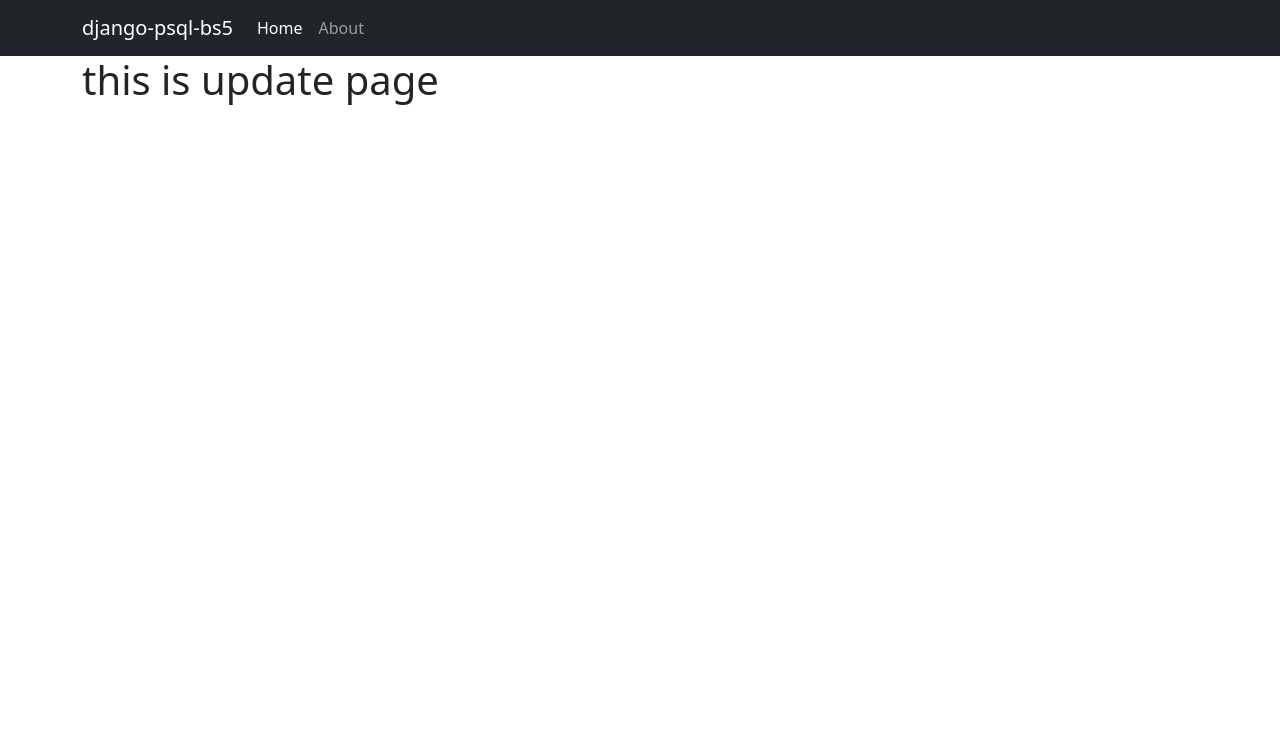
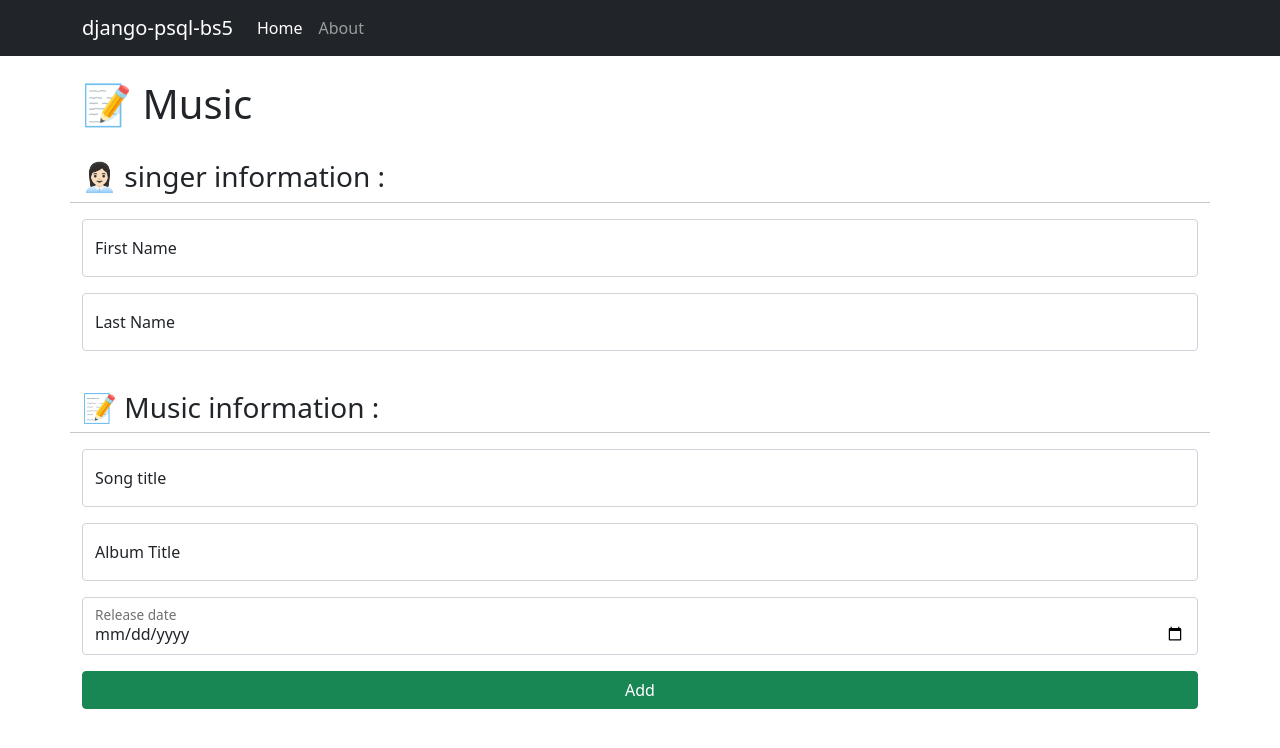
Before and after one commit to kalehub/basic-django-postgreSQL, a Django app: template crud_app/templates/crud_app/update.html in a window 1280 px wide. Shown: the top 748 px of the page. Run offline with Django 3.2, Linux system fonts and the light colour scheme; the template is opened without the code that fills it, so the values that code supplies are empty; some libraries are stand-ins or nearby versions.

```diff
--- a/crud_app/templates/crud_app/update.html
+++ b/crud_app/templates/crud_app/update.html
@@ -3,12 +3,59 @@
  - File              : update.html
  - Author            : Teguh Satya <teguhsatyadhr@gmail.com>
  - Date              : 19.03.2021
- - Last Modified Date: 19.03.2021
+ - Last Modified Date: 20.03.2021
  - Last Modified By  : Teguh Satya <teguhsatyadhr@gmail.com>
 -->
 
 {% extends 'crud_app/base.html' %}
 
+
 {% block content %}
-<h1>this is update page</h1>
+<div class="row mt-4 mb-2">
+    <div class="col-sm-12">
+        <h1>📝 Music</h1>
+    </div>
+</div>
+<form action="" method='POST'>
+    {% csrf_token %}
+    <div class="row mt-4" id='singer-info' >
+        <h3>👩🏻‍💼 singer information : </h3>
+        <hr>
+        <div class="col-sm-12">
+            <div class="form-floating mb-3">
+              <input type="text" class="form-control" name='m_fname' id="floatingInput" placeholder="singer first name ">
+              <label for="floatingInput">First Name </label>
+            </div>
+            <div class="form-floating mb-3">
+              <input type="text" class="form-control" name='m_lastname' id="floatingInput" placeholder="singer last name ">
+              <label for="floatingInput">Last Name</label>
+            </div>
+         </div>
+    </div>
+    <div class="row mt-4">
+        <h3>📝 Music information : </h3>
+        <hr>
+        <div class="col-sm-12">
+            <div class="form-floating mb-3">
+              <input type="text" class="form-control" name='s_title' id="floatingInput" placeholder="song title">
+              <label for="floatingInput">Song title </label>
+            </div>
+            <div class="form-floating mb-3">
+              <input type="text" class="form-control" name='s_album' id="floatingInput" placeholder="album title">
+              <label for="floatingInput">Album Title</label>
+            </div>
+            <div class="form-floating mb-3">
+              <input type="date" class="form-control" name='s_date' id="floatingInput" placeholder="release date">
+              <label for="floatingInput">Release date </label>
+            </div>
+         </div>
+    </div>
+            <button class="btn btn-success col-sm-12" value='submit'>Add </button>
+</form>
+
+
+
+
+
+
 {% endblock %}
--- a/crud_app/urls.py
+++ b/crud_app/urls.py
@@ -3,7 +3,7 @@
 # File              : urls.py
 # Author            : Teguh Satya <teguhsatyadhr@gmail.com>
 # Date              : 19.03.2021
-# Last Modified Date: 19.03.2021
+# Last Modified Date: 20.03.2021
 # Last Modified By  : Teguh Satya <teguhsatyadhr@gmail.com>
 
 
@@ -14,6 +14,6 @@ urlpatterns = [
         path('', views.index, name='index'),
         path('add/', views.add, name='add'),
         path('update/', views.update, name='update'),
-        path('del/', views.delete, name='delete'),
-        path('about/', views.about, name='about'),
+        path('del/<int:mid>', views.delete, name='delete'),
+        path('about/<int:ar_id>', views.about, name='about'),
 ]
--- a/music_crud_project/settings.py
+++ b/music_crud_project/settings.py
@@ -3,7 +3,7 @@
 # File              : settings.py
 # Author            : Teguh Satya <teguhsatyadhr@gmail.com>
 # Date              : 19.03.2021
-# Last Modified Date: 19.03.2021
+# Last Modified Date: 20.03.2021
 # Last Modified By  : Teguh Satya <teguhsatyadhr@gmail.com>
 """
 Django settings for music_crud_project project.
```
Also changed, not shown: crud_app/templates/crud_app/add.html (+5 -26 lines), crud_app/templates/crud_app/index.html (+21 -3 lines), crud_app/views.py (+26 -8 lines).
